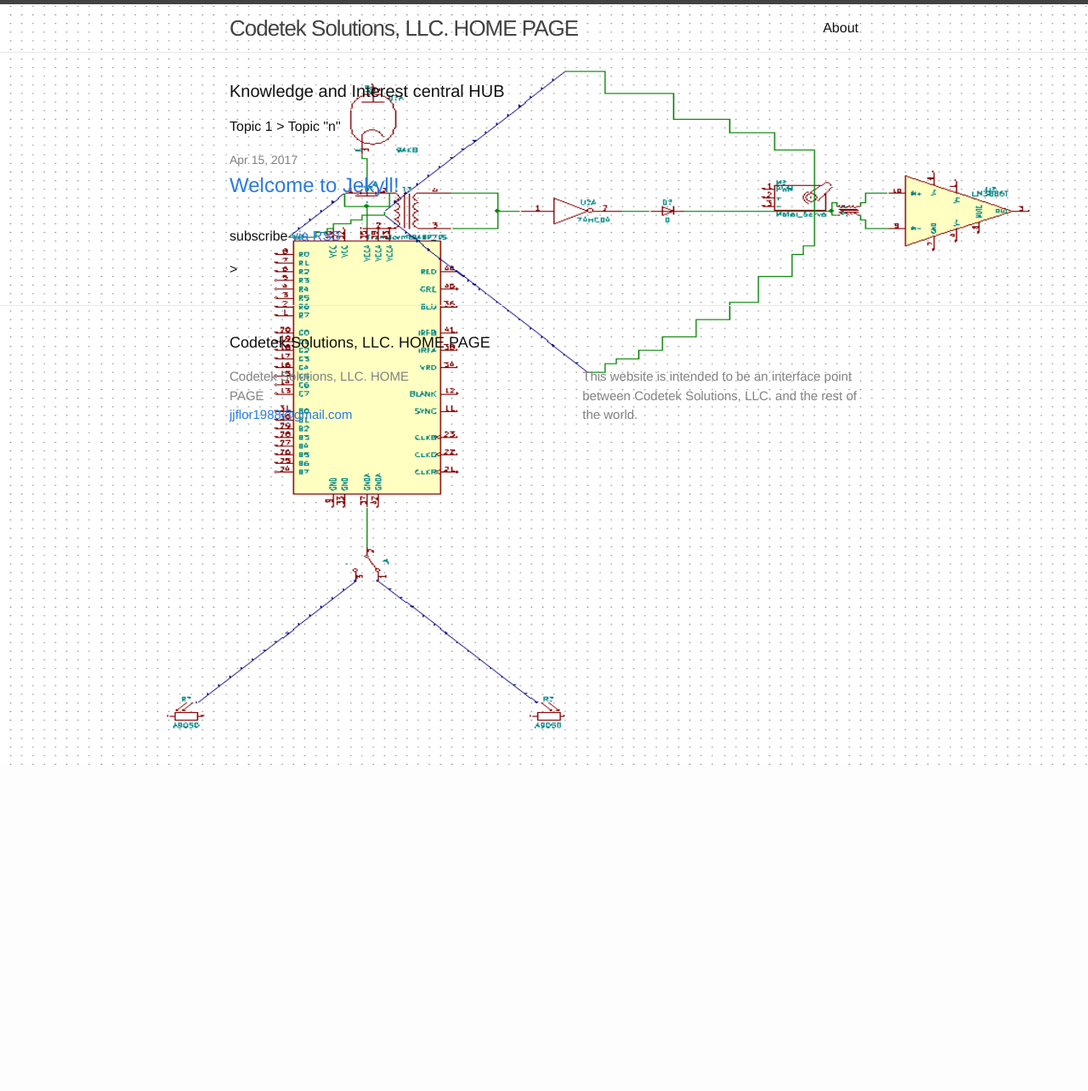
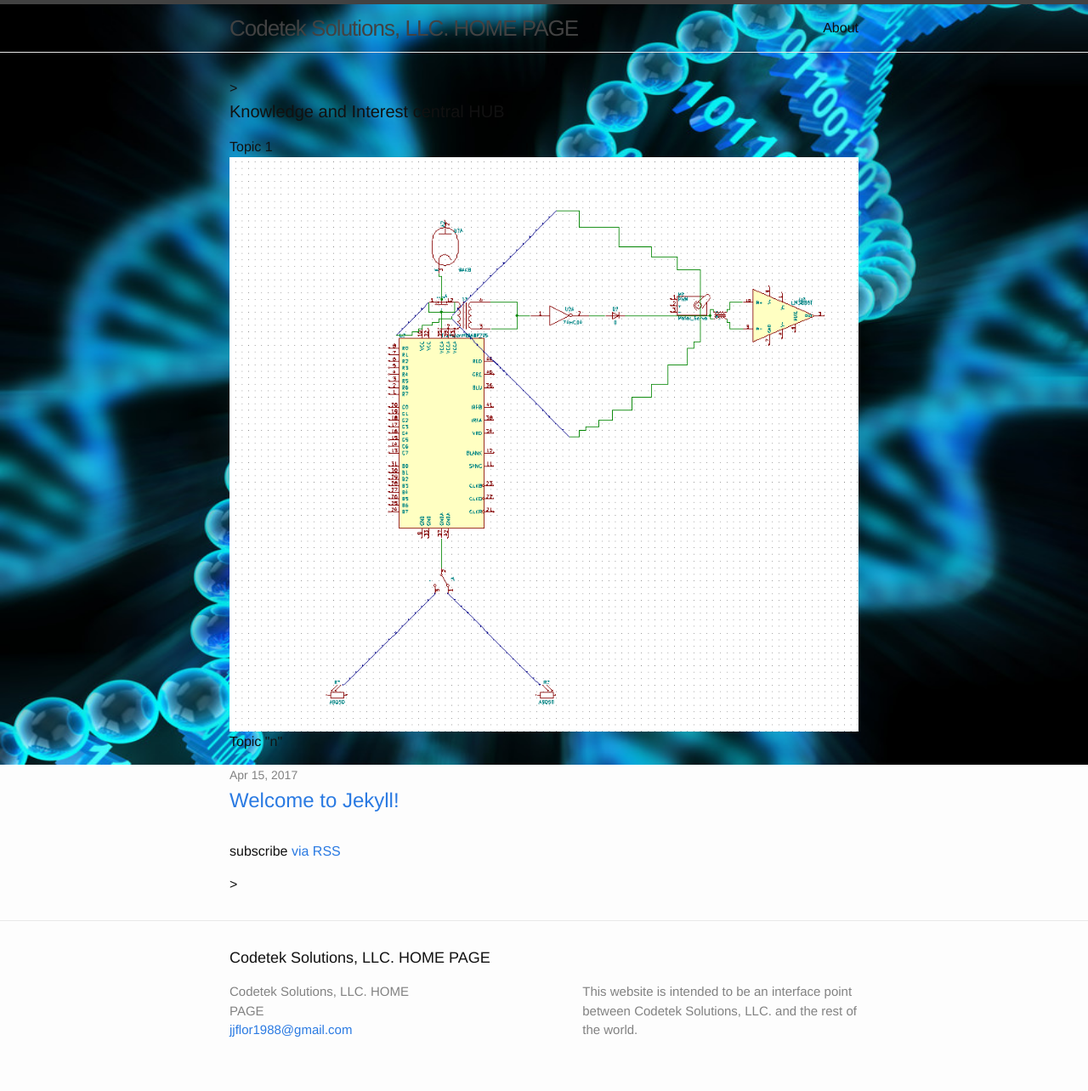
Before and after one commit to nitsu121/nitsu121.github.io, a Jekyll site: the page built from index.html, in a window 1280 px wide. Shown: the whole page at 85% size. Built offline with Jekyll 4.4.1, drawn with Linux system fonts in a browser that asks for light colours; before the commit the page ends 900 px from its top, so only the background shows below that.

Commit message:
Working on fixing background.

```diff
--- a/index.html
+++ b/index.html
@@ -13,7 +13,7 @@ layout: default
 			}
 
 			body {
-			background-image: url(web_archer.PNG);
+			background-image: url(dna_img.jpg);
 			background-repeat: no-repeat;
 			background-size: 100% 100%;
 			}
@@ -22,8 +22,8 @@ layout: default
 
 	</head>
 
-	<body background="dna_img.jpg">
-
+	<!  <body background="dna_img.jpg">  >
+	<body>
 		<div class="home">
 
 
@@ -34,7 +34,7 @@ layout: default
 
 
 
-				<! <img src="web_archer.PNG" alt="web archer"> >
+				<img src="web_archer.PNG" alt="web archer">
 
 
 
```
